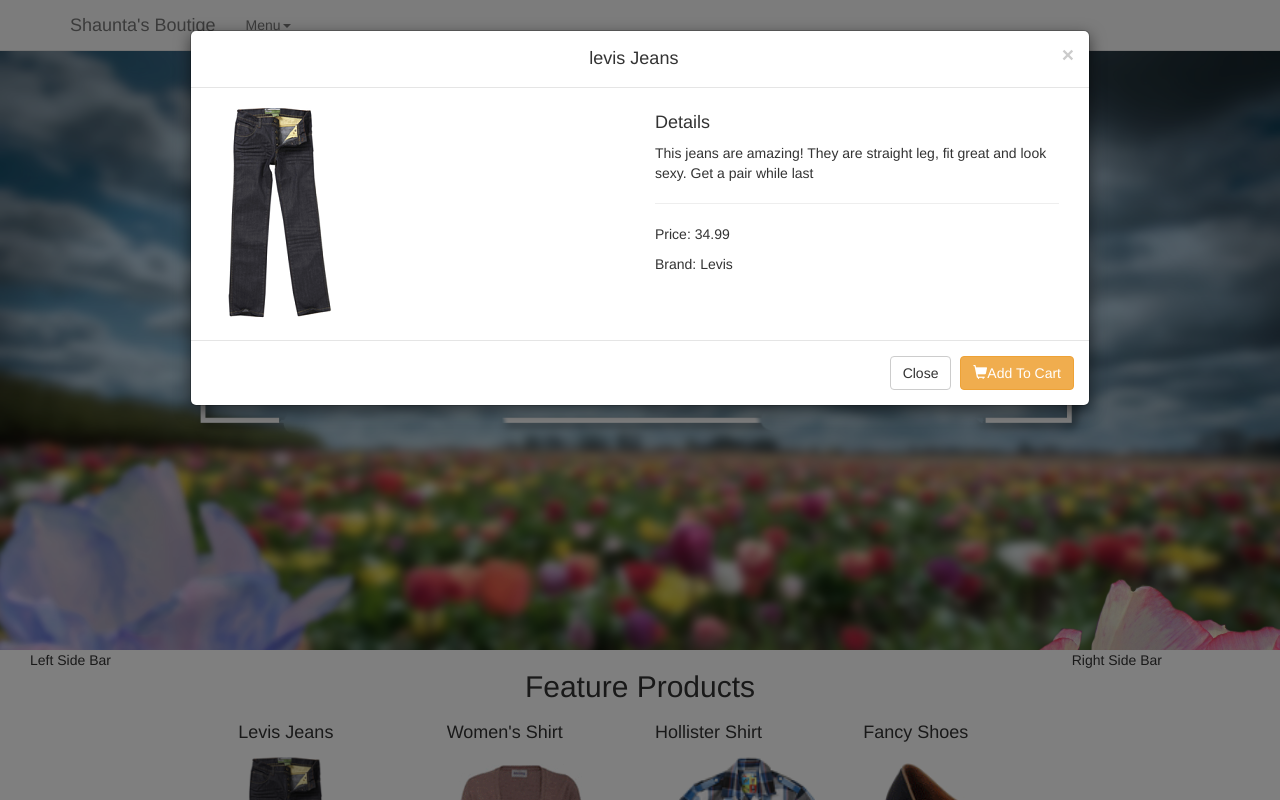
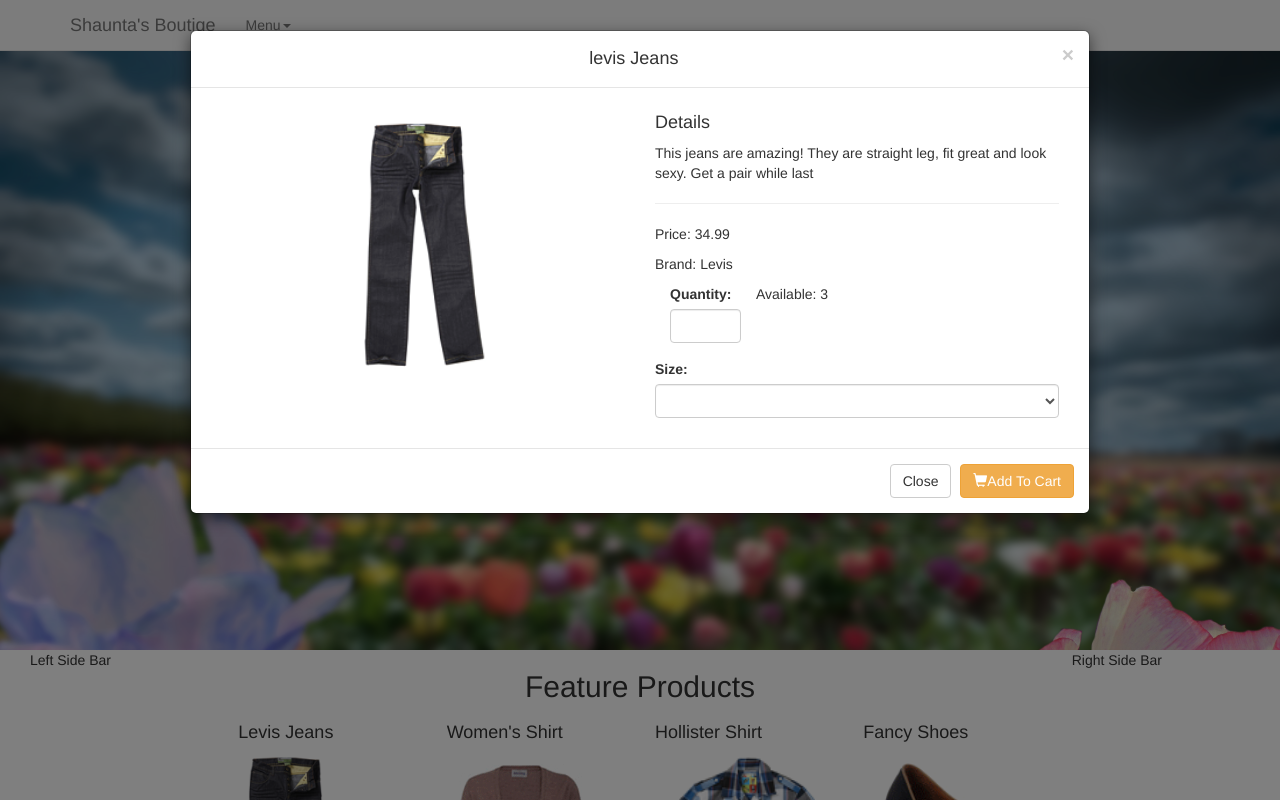
Before and after one commit to Reshad007/clothEcommerce, a PHP site: page / in a window 1280 px wide, after a click on "Details". Run offline with PHP 8.4, Linux system fonts and the light colour scheme; some libraries are stand-ins or nearby versions.

Commit message:
changed image properties for details

```diff
--- a/css/main.css
+++ b/css/main.css
@@ -67,3 +67,9 @@ body{
 #footer{
 	margin-top: 50px;
 }
+
+/*All the images with the class details*/
+img.details{
+	width: 33%;
+	margin: 15px auto;
+}
--- a/index.php
+++ b/index.php
@@ -170,7 +170,24 @@
 							<hr>
 							<p>Price: 34.99</p>
 							<p>Brand: Levis</p>
-
+							<form action="add-cart.php" method="post">
+								<div class="form-group">
+									<div class="col-xs-3">
+										<label for="quantity">Quantity:</label>
+										<input type="text" class="form-control" id="quantity" name="quantity">
+									</div>
+									<p>Available: 3</p>
+								</div><br><br>
+								<div class="form-group">
+									<label for="size">Size:</label>
+									<select name="size" id="size" class="form-control">
+										<option value=""></option>
+										<option value="28">28</option>
+										<option value="32">32</option>
+										<option value="36">36</option>
+									</select>
+								</div>
+							</form>
 						</div>
 					</div>
 				</div>
```
